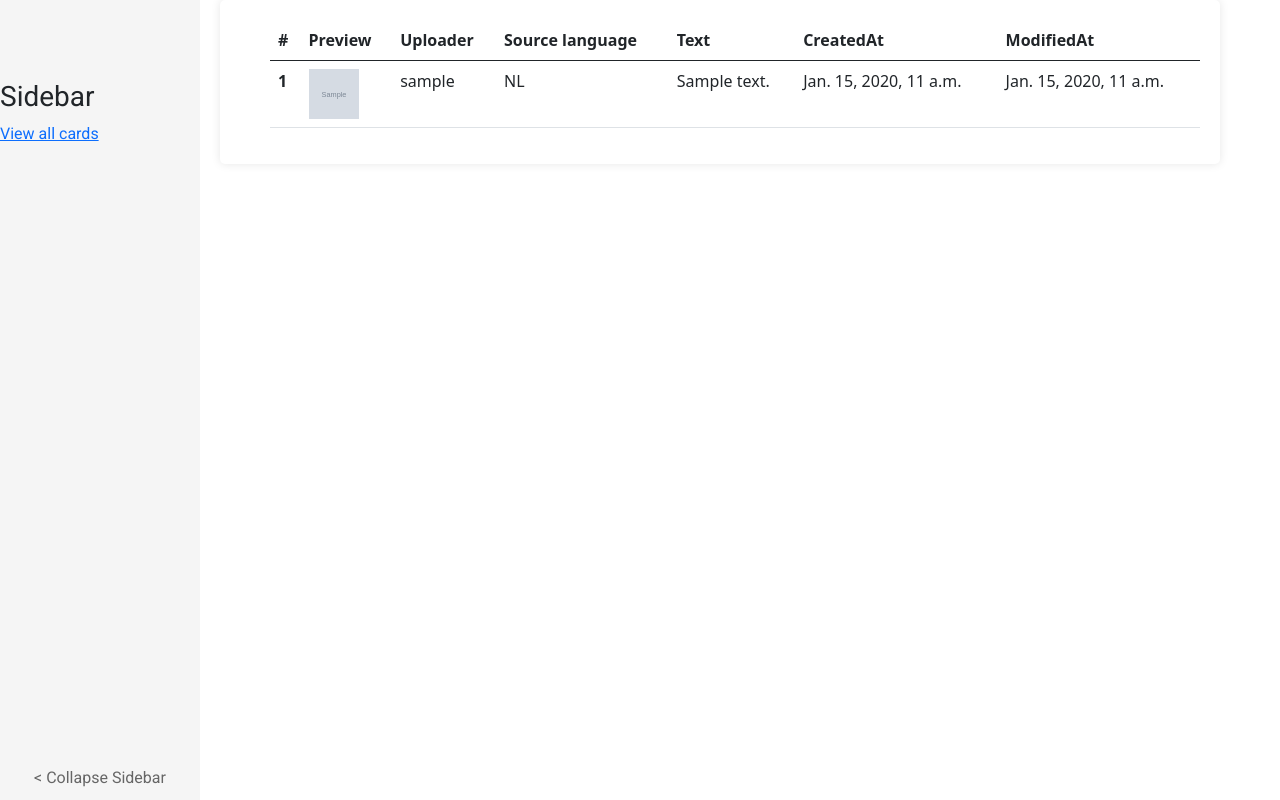
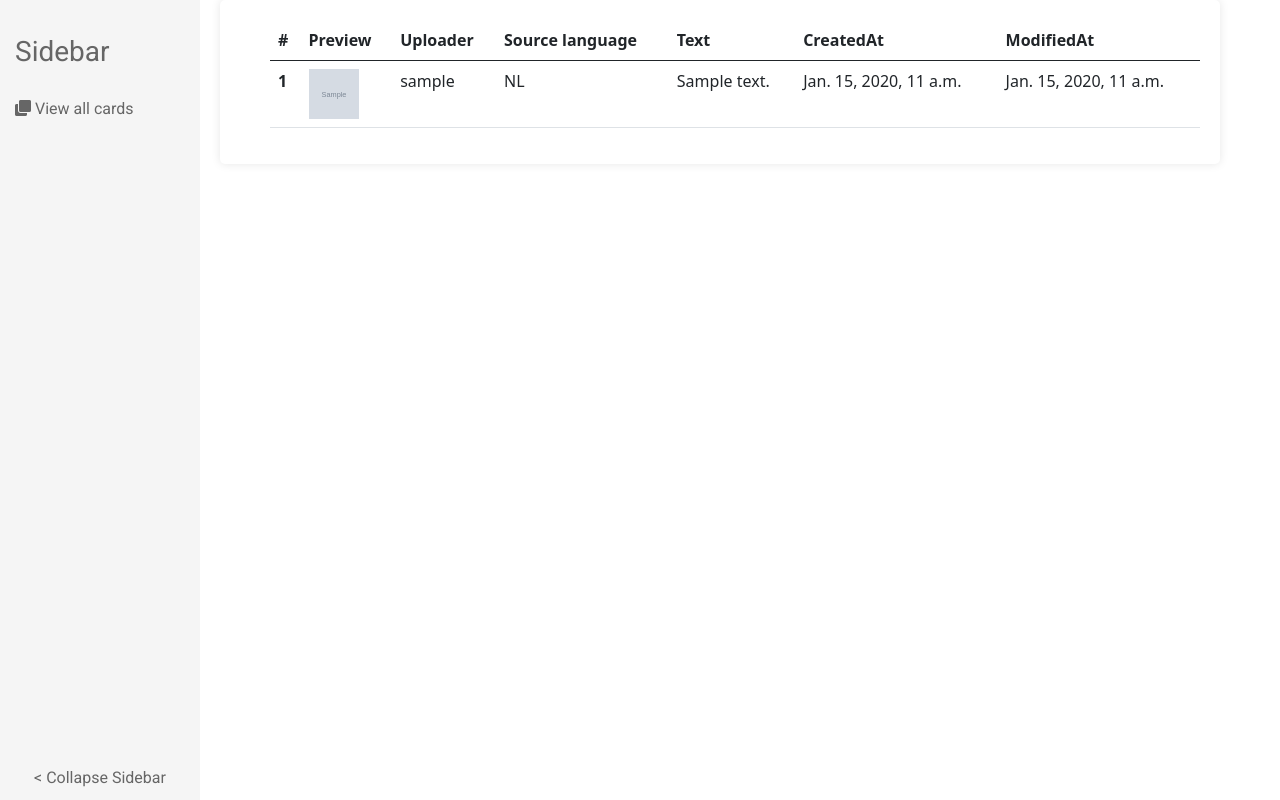
Before and after one commit to DennisWYH/Survival-language-app, a Django app: page /card/ in a window 1280 px wide. Run offline with Django 5.2, Linux system fonts and the light colour scheme; tables that the repository leaves empty hold one stand-in row (values such as "Sample post"); grey boxes marked "Sample" are stand-in pictures.

Commit message:
improve esthetics of the sidebar link

```diff
--- a/card/static/card/sidebar.css
+++ b/card/static/card/sidebar.css
@@ -5,22 +5,36 @@
     height: 100%;
     width: 200px;
     background-color: #f5f5f5;
-    /* padding: 20px; */
     overflow: auto;
     transition: width 0.5s;
     font-family: 'Roboto', sans-serif;
-
     display: flex;
     flex-direction: column;
-    /* rest of your styles */
+    text-decoration: none; /* Remove the underline */
 }
 .sidebar.collapsed {
     width: 140px;
     overflow: hidden;
 }
-.sidebar-elements {
-    margin-top: 80px;
+.sidebar-elements-container {
+    padding: 5px;
+    margin-top: 20px;
 }
+
+.sidebar-element {
+    display: block;
+    width: 100%;
+    padding: 10px;
+    background-color: #f5f5f5; /* Set a default background color */
+    transition: background-color 0.3s; /* Add a transition for smooth color change */
+    text-decoration: none; /* Remove the underline */
+    color: #666; /* Change the color of the link */
+}
+
+.sidebar-element:hover {
+    background-color: #e0e0e0; /* Change the background color on hover */
+}
+
 .toggle-button {
     color: #666;
     margin-top: auto;
--- a/card/templates/card/card_detail.html
+++ b/card/templates/card/card_detail.html
@@ -17,6 +17,7 @@
             max-height: 500px;
         }
     </style>
+    <link rel="stylesheet" href="https://cdnjs.cloudflare.com/ajax/libs/font-awesome/5.15.4/css/all.min.css">    {% load static %}
     {% load static %}
     <link href="https://fonts.googleapis.com/css2?family=Roboto:wght@400;700&display=swap" rel="stylesheet">    <link rel="stylesheet" href="{% static 'card/sidebar.css' %}">
     <link rel="stylesheet" href="{% static 'card/container.css' %}">
--- a/card/templates/card/card_index.html
+++ b/card/templates/card/card_index.html
@@ -14,7 +14,7 @@
             max-height: 500px;
         }
     </style>
-    {% load static %}
+    <link rel="stylesheet" href="https://cdnjs.cloudflare.com/ajax/libs/font-awesome/5.15.4/css/all.min.css">    {% load static %}
     <link href="https://fonts.googleapis.com/css2?family=Roboto:wght@400;700&display=swap" rel="stylesheet">    <link rel="stylesheet" href="{% static 'card/sidebar.css' %}">
     <link rel="stylesheet" href="{% static 'card/container.css' %}">
     <!-- Bootstrap 5 CSS -->
--- a/card/templates/card/card_sidebar.html
+++ b/card/templates/card/card_sidebar.html
@@ -1,8 +1,7 @@
 <div class="sidebar">
-    <div class="sidebar-elements">
-        <h3>Sidebar</h3>
-        <a href="{% url 'card:index' %}">View all cards</a>
-    </div>
+    <div class="sidebar-elements-container">
+        <h3 class="sidebar-element">Sidebar</h3>
+        <a class="sidebar-element" href="{% url 'card:index' %}"><i class="fas fa-clone"></i> View all cards</a>    </div>
     <button class="toggle-button" data-collapsed="false"><  Collapse Sidebar</button>
 </div>
 
```
